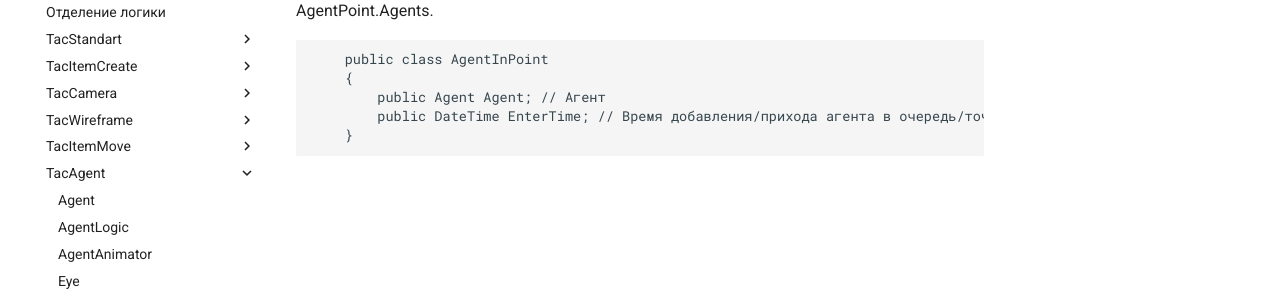
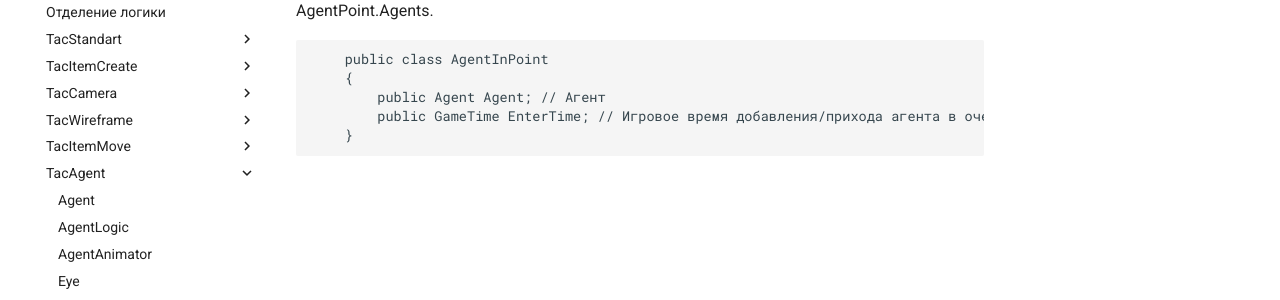
Before and after one commit to tac1402/TacBattleAI, an MkDocs documentation site: the page built from docs/TacAgent/AgentInPoint.md, in a window 1280 px wide. Shown: the part 207-507 px from the top of the page. Built offline with MkDocs 1.6.1 and Material for MkDocs 9.7.7, drawn with Linux system fonts in a browser that asks for light colours.

Commit message:
Update AgentInPoint.md

````diff
--- a/docs/TacAgent/AgentInPoint.md
+++ b/docs/TacAgent/AgentInPoint.md
@@ -8,6 +8,6 @@ title: AgentInPoint
 	public class AgentInPoint
 	{
 		public Agent Agent; // Агент
-		public DateTime EnterTime; // Время добавления/прихода агента в очередь/точку.
+		public GameTime EnterTime; // Игровое время добавления/прихода агента в очередь/точку.
 	}
 ```
````
